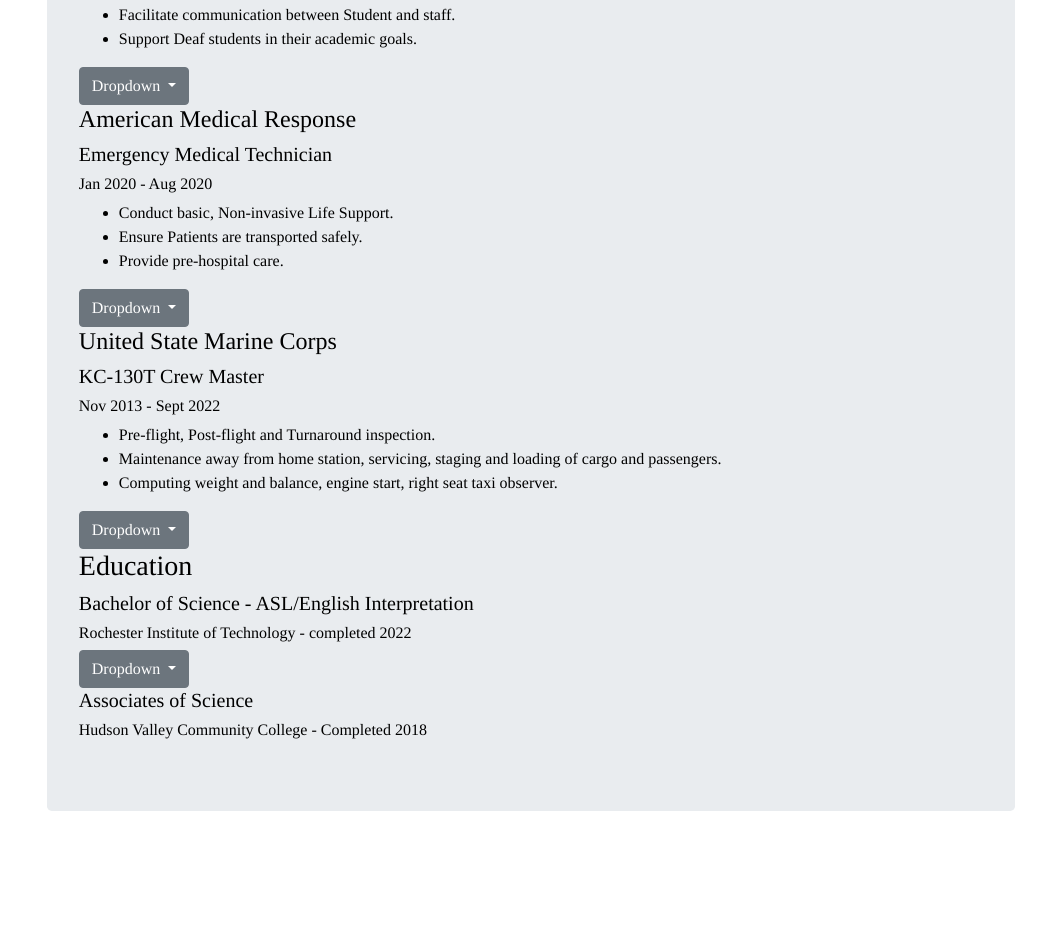
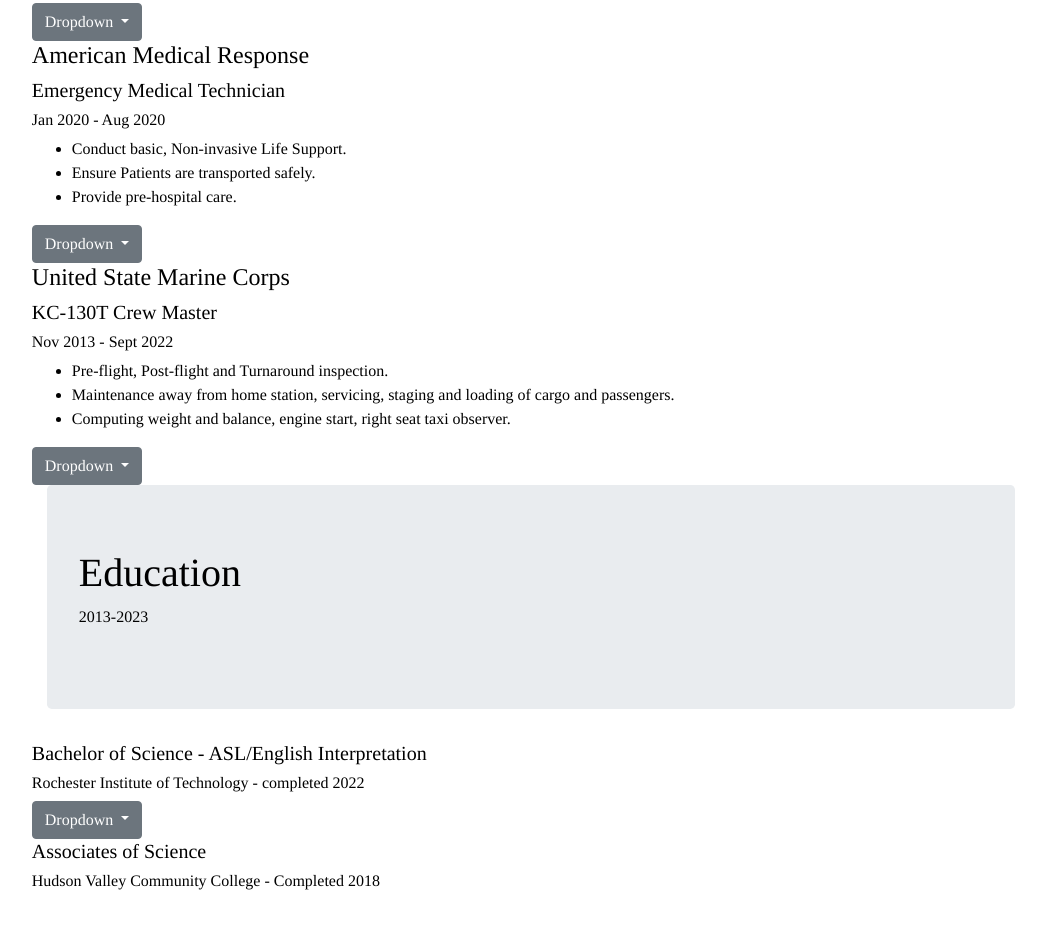
Before and after one commit to Tburnsie10/primetyler.github.io, a plain HTML site: page index.html in a window 1280 px wide. Shown: the part 1125-2054 px from the top of the page, without its empty margins (109-1155 px from the left). Drawn offline with nearby package versions, Linux system fonts and the light colour scheme.

Commit message:
Update index.html

```diff
--- a/index.html
+++ b/index.html
@@ -28,14 +28,13 @@
   </div>
 
 
-<div class="container">
-  <div class= "jumbotron"
-       </div>
+
 
 
 
 
    <div>
+
      <h4>New York Air National Guard</h4>
      <h5>Stratton Air National Guard Base 109th Airlift Wing</h5>
      <h6>Sept 2022 - Current</h6>
@@ -104,6 +103,8 @@
    </div>
 
    <div>
+
+
      <h4>United State Marine Corps</h4>
      <h5>KC-130T Crew Master</h5>
      <h6>Nov 2013 - Sept 2022</h6>
@@ -126,7 +127,17 @@
    </div>
 
     <div class="exp-header">
-   <h3>Education</h3>
+
+
+
+   <div class="container">
+    <div class= "jumbotron">
+      <h1>Education</h1>
+      <p>2013-2023</p>
+    </div>
+  </div>
+
+
    <div>
 
      <div>
```
